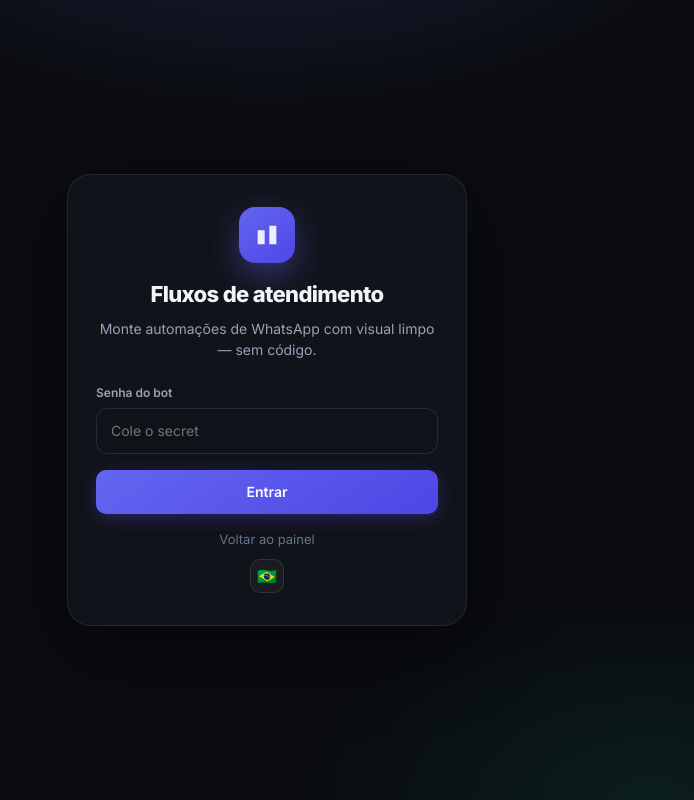
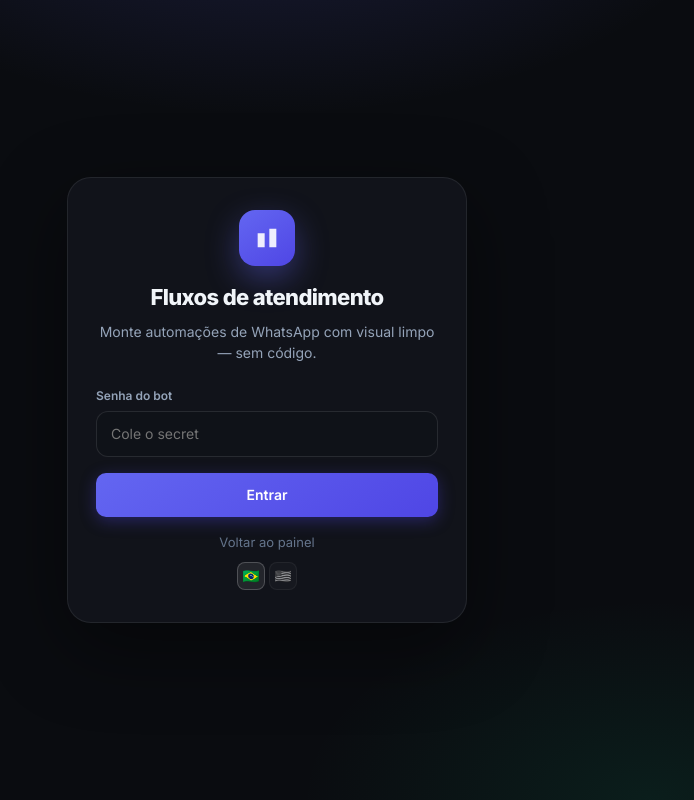
Before and after one commit to gudenes/glabz-BOT, a website: page public/admin/flows.html in a window 1280 px wide. Shown: the whole page, without its empty margins (373-1067 px from the left). Drawn offline with Linux system fonts and the light colour scheme; no server answers.

Commit message:
fix(i18n): traducoes que sobraram em ingles, marca Glabz, duas bandeiras
Revisao pedida pelo usuario apos ver a tela Overview ainda com termos em
ingles no PT-BR.

- Corrige ~13 chaves que eu tinha deixado em ingles por engano no
  dicionario PT (Overview->Visao geral, Products->Produtos em todo
  lugar - nav, titulos, paineis, modais, toasts, drawer). Termos
  tecnicos genuinos (Webhook, Tenant, Slug, Status, WhatsApp, QR)
  ficam como estao - sao emprestimos ja naturalizados no PT-BR tecnico.
- Renomeia 'Glabs Bot' -> 'Glabz' em todas as referencias visiveis
  (title tags, marca da sidebar, texto padrao do envio de teste) para
  bater com a marca GLABZ ja usada em login.html/portal.html.
- Move o icone de idioma no admin (index.html) do rodape da sidebar
  pro topo, ao lado da marca Glabz - consistente com login/portal/
  builder, que ja tinham a bandeira perto do wordmark.
- Troca o toggle de 1 bandeira por 2 bandeiras sempre visiveis (PT/EN),
  a ativa colorida e a inativa em preto-e-branco (filter: grayscale) -
  clique na inativa troca idioma. Pedido explicito do usuario.

Revalidado nas 4 telas em PT e EN via Chrome headless apos as mudancas;
428/428 chaves em paridade PT/EN.

Co-Authored-By: Claude Sonnet 5 <noreply@anthropic.com>

```diff
--- a/public/admin/app.js
+++ b/public/admin/app.js
@@ -323,7 +323,7 @@ function renderDrawer(item) {
     <div class="drawer-section">
       <h4>${t("admin.drawer.sendTest")}</h4>
       <label class="field"><span>${t("admin.drawer.phoneDdi")}</span><input id="send-to" class="input" placeholder="+34 612 345 678" /></label>
-      <label class="field"><span>${t("admin.drawer.message")}</span><textarea id="send-body" class="input" rows="3">Olá! Teste Glabs Bot.</textarea></label>
+      <label class="field"><span>${t("admin.drawer.message")}</span><textarea id="send-body" class="input" rows="3">Olá! Teste Glabz.</textarea></label>
       <button type="button" class="btn primary sm" data-act="send">${t("admin.drawer.send")}</button>
     </div>
     <div class="drawer-section">
--- a/public/admin/flows.html
+++ b/public/admin/flows.html
@@ -3,7 +3,7 @@
   <head>
     <meta charset="utf-8" />
     <meta name="viewport" content="width=device-width, initial-scale=1" />
-    <title>Fluxos · Glabs Bot</title>
+    <title>Fluxos · Glabz</title>
     <link rel="preconnect" href="https://fonts.googleapis.com" />
     <link rel="preconnect" href="https://fonts.gstatic.com" crossorigin />
     <link
--- a/public/admin/i18n.js
+++ b/public/admin/i18n.js
@@ -28,25 +28,25 @@ const DICT = {
     "login.toast.passwordUpdated": "Senha atualizada",
 
     // ── index.html / app.js (admin GLabs) ──
-    "admin.brand.sub": "Canal WhatsApp multi-product",
+    "admin.brand.sub": "Canal WhatsApp multiproduto",
     "admin.login.secretLabel": "Secret do bot",
     "admin.login.hint": "Mesmo valor de <code>GLABS_BOT_SECRET</code> no Railway. Fica só neste navegador.",
     "admin.login.enter": "Entrar",
     "admin.login.informSecret": "Informe o secret.",
     "admin.login.invalidSecret": "Secret inválido.",
-    "admin.nav.overview": "Overview",
+    "admin.nav.overview": "Visão geral",
     "admin.nav.accounts": "Contas",
-    "admin.nav.products": "Products",
+    "admin.nav.products": "Produtos",
     "admin.nav.clients": "Clientes",
     "admin.nav.flows": "Fluxos",
     "admin.logout": "Sair",
     "admin.refresh": "Atualizar",
     "admin.newAccount": "Nova conta",
-    "admin.title.overview": "Overview",
+    "admin.title.overview": "Visão geral",
     "admin.sub.overview": "Sessões e saúde do canal",
     "admin.title.accounts": "Contas",
     "admin.sub.accounts": "Uma conta = um número WhatsApp",
-    "admin.title.products": "Products",
+    "admin.title.products": "Produtos",
     "admin.sub.products": "Apps GLabs que consomem o bot",
     "admin.title.clients": "Clientes",
     "admin.sub.clients": "Onboarding e acesso ao portal",
@@ -55,8 +55,8 @@ const DICT = {
     "admin.overview.stat.accounts": "Contas",
     "admin.overview.stat.connected": "Conectadas",
     "admin.overview.stat.pendingQr": "Aguardando QR",
-    "admin.overview.stat.products": "Products",
-    "admin.accounts.filterProduct": "Filtrar product…",
+    "admin.overview.stat.products": "Produtos",
+    "admin.accounts.filterProduct": "Filtrar produto…",
     "admin.accounts.allStatus": "Todos os status",
     "admin.accounts.status.connected": "Conectado",
     "admin.accounts.status.pendingQr": "Aguardando QR",
@@ -76,15 +76,15 @@ const DICT = {
     "admin.clients.toast.deletedOne": "Cliente excluído",
     "admin.clients.toast.created": "Cliente criado. Senha temporária: {pass}",
     "admin.clients.alert.created": "Cliente: {name}\nE-mail: {email}\nSenha temporária: {pass}\n\nMande isso para o cliente. Ele troca no primeiro acesso.",
-    "admin.products.panelTitle": "Products (apps GLabs)",
-    "admin.products.new": "Novo product",
-    "admin.products.empty": "Nenhum product.",
+    "admin.products.panelTitle": "Produtos (apps GLabs)",
+    "admin.products.new": "Novo produto",
+    "admin.products.empty": "Nenhum produto.",
     "admin.products.accountsCount": "{n} conta(s)",
     "admin.products.noDefaultWebhook": "sem webhook default",
     "admin.products.remove": "Remover",
-    "admin.products.confirmRemove": "Remover o product “{slug}”? Só funciona se não houver accounts/flows usando ele.",
-    "admin.products.toast.removed": "Product removido",
-    "admin.products.toast.saved": "Product salvo",
+    "admin.products.confirmRemove": "Remover o produto “{slug}”? Só funciona se não houver contas/fluxos usando ele.",
+    "admin.products.toast.removed": "Produto removido",
+    "admin.products.toast.saved": "Produto salvo",
     "admin.drawer.account": "Conta",
     "admin.drawer.status": "Status",
     "admin.drawer.phone": "Telefone",
@@ -94,11 +94,11 @@ const DICT = {
     "admin.drawer.connectQr": "Conectar / QR",
     "admin.drawer.disconnect": "Desconectar",
     "admin.drawer.refresh": "Atualizar",
-    "admin.drawer.accountSection": "Account",
-    "admin.drawer.product": "Product",
+    "admin.drawer.accountSection": "Conta",
+    "admin.drawer.product": "Produto",
     "admin.drawer.tenant": "Tenant",
     "admin.drawer.webhook": "Webhook",
-    "admin.drawer.label": "Label",
+    "admin.drawer.label": "Rótulo",
     "admin.drawer.webhookUrl": "Webhook URL",
     "admin.drawer.saveMeta": "Salvar metadados",
     "admin.drawer.sendTest": "Enviar teste",
@@ -115,7 +115,7 @@ const DICT = {
     "admin.drawer.removeAccount": "Remover conta do bot",
     "admin.drawer.qrHint": "WhatsApp → Dispositivos conectados → Conectar dispositivo",
     "admin.drawer.confirmDisconnect": "Desconectar e apagar credenciais desta sessão?",
-    "admin.drawer.confirmDelete": "Remover account do registry e desconectar sessão?",
+    "admin.drawer.confirmDelete": "Remover conta do registro e desconectar sessão?",
     "admin.drawer.toast.connecting": "Conectando…",
     "admin.drawer.toast.disconnected": "Desconectado",
     "admin.drawer.toast.metaSaved": "Metadados salvos",
@@ -124,16 +124,16 @@ const DICT = {
     "admin.drawer.toast.profileUpdated": "Perfil atualizado",
     "admin.drawer.toast.accountRemoved": "Conta removida",
     "admin.modal.newAccount.title": "Nova conta WhatsApp",
-    "admin.modal.newAccount.sub": "1 account = 1 número. Product + tenant do app cliente.",
-    "admin.modal.newAccount.product": "Product",
+    "admin.modal.newAccount.sub": "1 conta = 1 número. Produto + tenant do app cliente.",
+    "admin.modal.newAccount.product": "Produto",
     "admin.modal.newAccount.tenant": "externalTenantId",
     "admin.modal.newAccount.tenantPh": "id do tenant no app",
     "admin.modal.newAccount.webhook": "Webhook URL",
-    "admin.modal.newAccount.label": "Label (opcional)",
+    "admin.modal.newAccount.label": "Rótulo (opcional)",
     "admin.modal.newAccount.labelPh": "Corretora XPTO",
     "admin.modal.newAccount.submit": "Criar / atualizar",
     "admin.modal.newAccount.toast": "Conta criada / atualizada",
-    "admin.modal.newProduct.title": "Novo product",
+    "admin.modal.newProduct.title": "Novo produto",
     "admin.modal.newProduct.sub": "Registra um app GLabs que vai consumir o bot.",
     "admin.modal.newProduct.slug": "Slug",
     "admin.modal.newProduct.name": "Nome",
@@ -925,47 +925,81 @@ function injectStyle() {
   styleInjected = true;
   const style = document.createElement("style");
   style.textContent = `
-    .lang-toggle {
+    .lang-toggle-group {
+      display: inline-flex;
+      align-items: center;
+      gap: 4px;
+      flex-shrink: 0;
+    }
+    .lang-flag {
       display: inline-flex;
       align-items: center;
       justify-content: center;
-      width: 34px;
-      height: 34px;
-      border-radius: 10px;
+      width: 28px;
+      height: 28px;
+      border-radius: 8px;
       border: 1px solid rgba(255,255,255,0.1);
       background: rgba(255,255,255,0.04);
       cursor: pointer;
-      font-size: 16px;
+      font-size: 14px;
       line-height: 1;
       padding: 0;
       flex-shrink: 0;
-      transition: background 0.12s, transform 0.12s;
+      filter: grayscale(1) opacity(0.55);
+      transition: filter 0.15s, background 0.12s, transform 0.12s, border-color 0.12s;
     }
-    .lang-toggle:hover { background: rgba(255,255,255,0.09); transform: translateY(-1px); }
-    .lang-toggle:active { transform: scale(0.96); }
+    .lang-flag:hover { background: rgba(255,255,255,0.09); transform: translateY(-1px); }
+    .lang-flag:active { transform: scale(0.96); }
+    .lang-flag.active {
+      filter: none;
+      background: rgba(255,255,255,0.08);
+      border-color: rgba(255,255,255,0.2);
+      cursor: default;
+    }
   `;
   document.head.appendChild(style);
 }
 
 /**
- * Cria e insere o botão de bandeira num container. Ao clicar, alterna idioma
+ * Cria e insere as duas bandeiras (PT/EN) num container. A do idioma ativo
+ * fica colorida; a outra em preto-e-branco. Clicar na inativa troca o idioma
  * e recarrega a página (mais simples e confiável do que re-renderizar cada tela).
  */
 export function mountLangToggle(container, opts = {}) {
   injectStyle();
-  const btn = document.createElement("button");
-  btn.type = "button";
-  btn.className = "lang-toggle" + (opts.className ? ` ${opts.className}` : "");
-  btn.title = "Language / Idioma";
+  const wrap = document.createElement("div");
+  wrap.className = "lang-toggle-group" + (opts.className ? ` ${opts.className}` : "");
+
+  const ptBtn = document.createElement("button");
+  ptBtn.type = "button";
+  ptBtn.title = "Português";
+  ptBtn.textContent = "🇧🇷";
+
+  const enBtn = document.createElement("button");
+  enBtn.type = "button";
+  enBtn.title = "English";
+  enBtn.textContent = "🇺🇸";
+
   const sync = () => {
-    btn.textContent = getLang() === "pt" ? "🇧🇷" : "🇺🇸";
+    const lang = getLang();
+    ptBtn.className = "lang-flag" + (lang === "pt" ? " active" : "");
+    enBtn.className = "lang-flag" + (lang === "en" ? " active" : "");
   };
   sync();
-  btn.onclick = () => {
-    setLang(getLang() === "pt" ? "en" : "pt");
+
+  ptBtn.onclick = () => {
+    if (getLang() === "pt") return;
+    setLang("pt");
     location.reload();
   };
-  if (opts.prepend) container.prepend(btn);
-  else container.appendChild(btn);
-  return btn;
+  enBtn.onclick = () => {
+    if (getLang() === "en") return;
+    setLang("en");
+    location.reload();
+  };
+
+  wrap.append(ptBtn, enBtn);
+  if (opts.prepend) container.prepend(wrap);
+  else container.appendChild(wrap);
+  return wrap;
 }
```
Also changed, not shown: public/admin/index.html (+4 -4 lines), public/admin/mock-action-calendar.html (+1 -1 lines).
